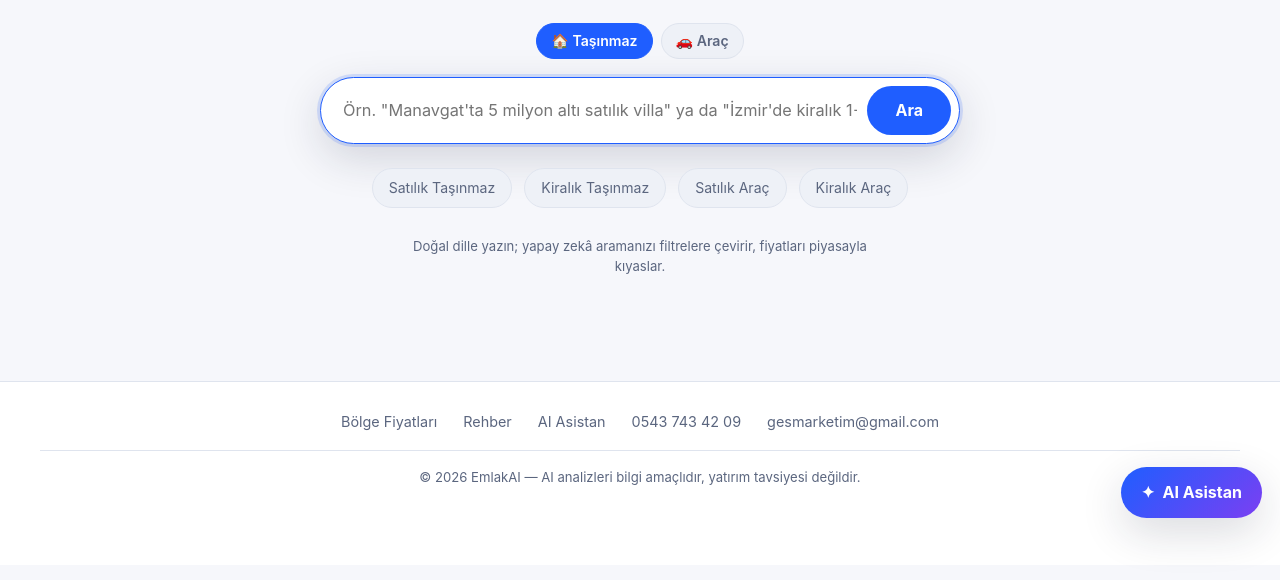
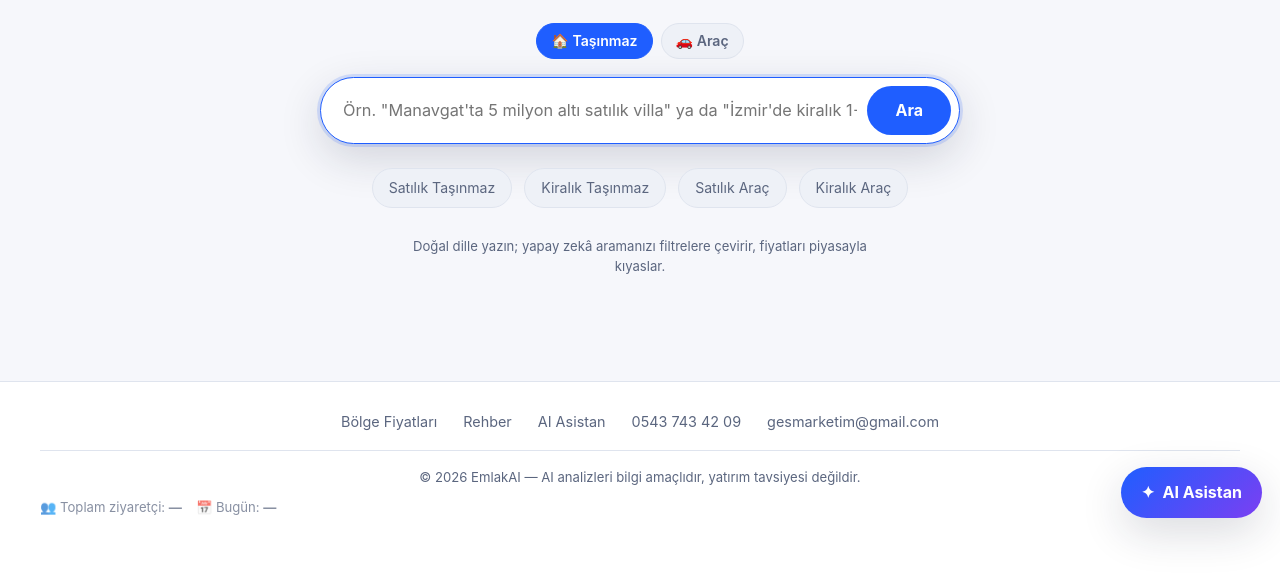
Before and after one commit to mg7434209-hue/emlak, a website: page index.html in a window 1280 px wide. Shown: the part 264-844 px from the top of the page. Drawn offline with Linux system fonts and the light colour scheme; no server answers.

Commit message:
feat: show visitor counter on homepage

```diff
--- a/index.html
+++ b/index.html
@@ -32,33 +32,27 @@
       <button class="icon-btn menu-toggle" id="menuToggle" title="Menü">☰</button>
     </div>
   </header>
-
   <main>
     <section class="g-hero">
       <h1 class="g-logo">Emlak<span>AI</span></h1>
       <p class="g-tag">Satılık &amp; kiralık taşınmaz ve araç — yapay zekâ destekli arama</p>
-
       <div class="g-tabs" id="segTabs" role="tablist">
         <button class="tab-btn active" data-seg="emlak" role="tab">🏠 Taşınmaz</button>
         <button class="tab-btn" data-seg="vasita" role="tab">🚗 Araç</button>
       </div>
-
       <div class="g-search">
         <input id="aiQuery" type="text" autocomplete="off" aria-label="Arama">
         <button class="btn" id="aiSearchBtn">Ara</button>
       </div>
-
       <div class="g-quick">
         <a class="chip" href="ilanlar.html?segment=emlak&category=satilik">Satılık Taşınmaz</a>
         <a class="chip" href="ilanlar.html?segment=emlak&category=kiralik">Kiralık Taşınmaz</a>
         <a class="chip" href="ilanlar.html?segment=vasita&category=satilik">Satılık Araç</a>
         <a class="chip" href="ilanlar.html?segment=vasita&category=kiralik">Kiralık Araç</a>
       </div>
-
       <p class="g-note">Doğal dille yazın; yapay zekâ aramanızı filtrelere çevirir, fiyatları piyasayla kıyaslar.</p>
     </section>
   </main>
-
   <footer class="site-footer">
     <div class="container">
       <div class="footer-links">
@@ -71,11 +65,11 @@
       <div class="copyright">© 2026 EmlakAI — AI analizleri bilgi amaçlıdır, yatırım tavsiyesi değildir.</div>
     </div>
   </footer>
-
   <a class="fab" href="asistan.html" aria-label="AI Asistan">✦<span class="fab-txt"> AI Asistan</span></a>
   <script src="assets/config.js"></script>
   <script src="assets/data.js"></script>
   <script src="assets/ai.js"></script>
   <script src="assets/app.js"></script>
+  <script src="assets/visitor.js"></script>
 </body>
 </html>
```
